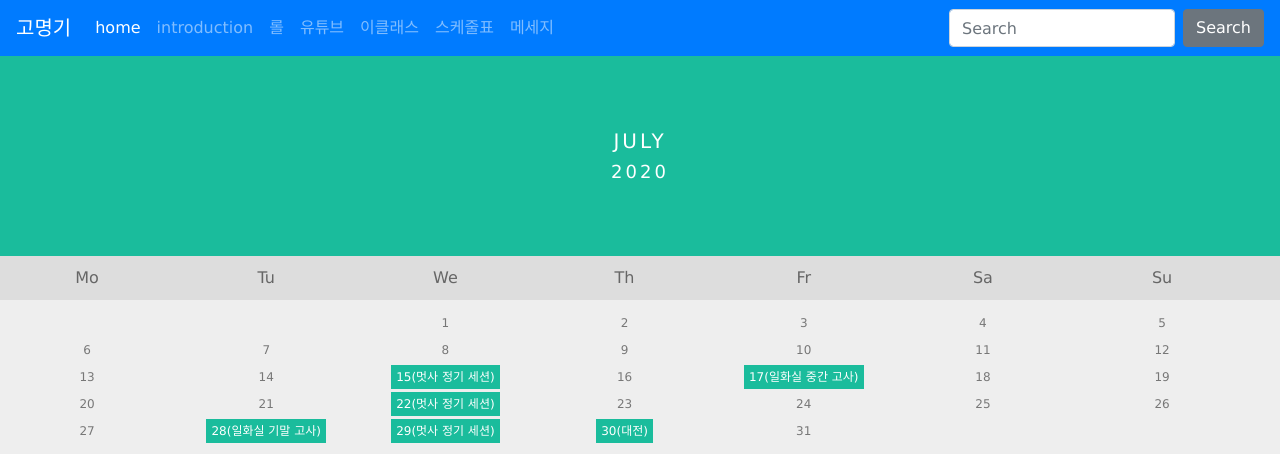
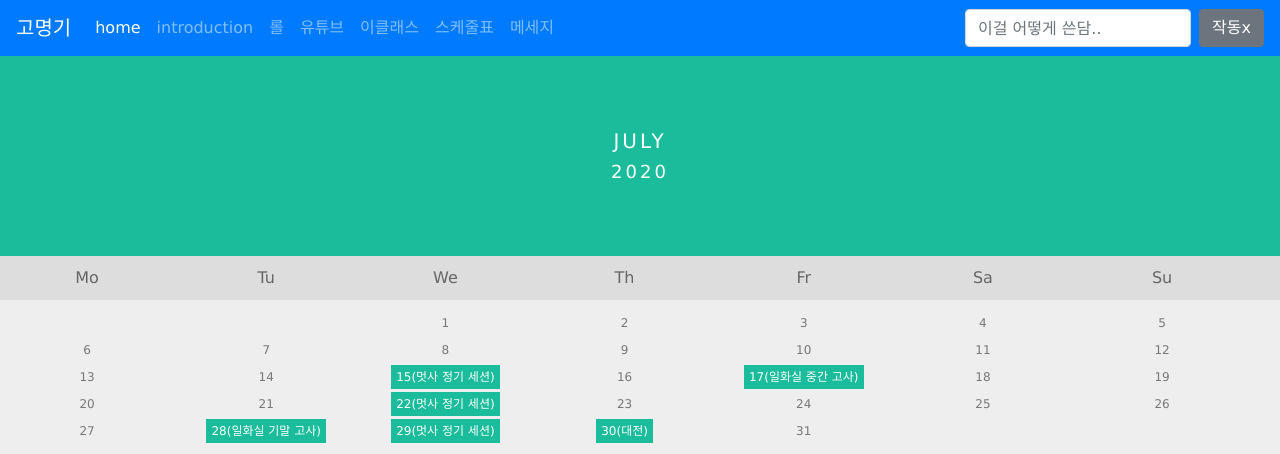
Before and after one commit to godgi/django_project4_kmg, a Django app: page /calendar/ in a window 1280 px wide. Shown: the top 454 px of the page. Run offline with Django 3.2, Linux system fonts and the light colour scheme; some libraries are stand-ins or nearby versions.

Commit message:
6th commit

```diff
--- a/myblog/templates/shared/_navbar.html
+++ b/myblog/templates/shared/_navbar.html
@@ -32,8 +32,8 @@
     </ul>
 
     <form class="form-inline my-2 my-lg-0">
-      <input class="form-control mr-sm-2" type="text" placeholder="Search">
-      <button class="btn btn-secondary my-2 my-sm-0" type="submit">Search</button>
+      <input class="form-control mr-sm-2" type="text" placeholder="이걸 어떻게 쓴담..">
+      <button class="btn btn-secondary my-2 my-sm-0" type="submit">작동x</button>
     </form>
   </div>
 </nav>
```
